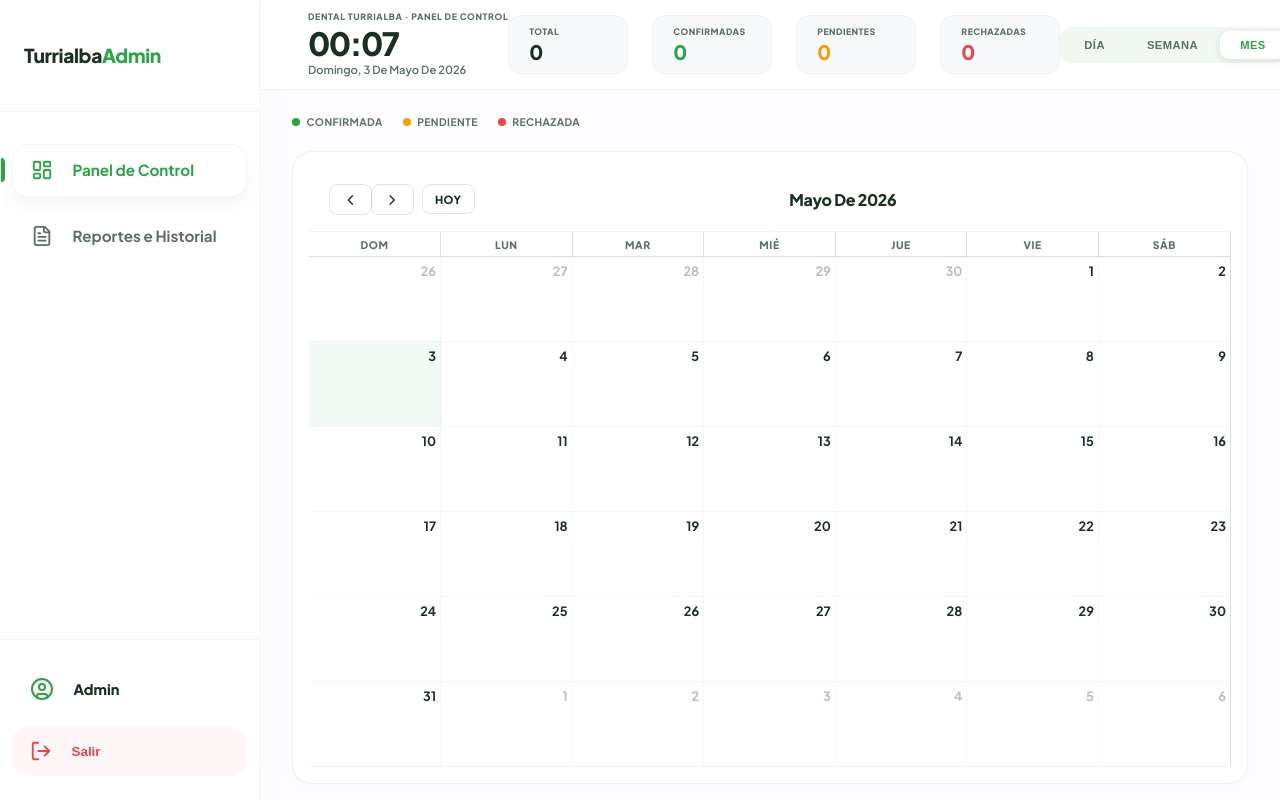
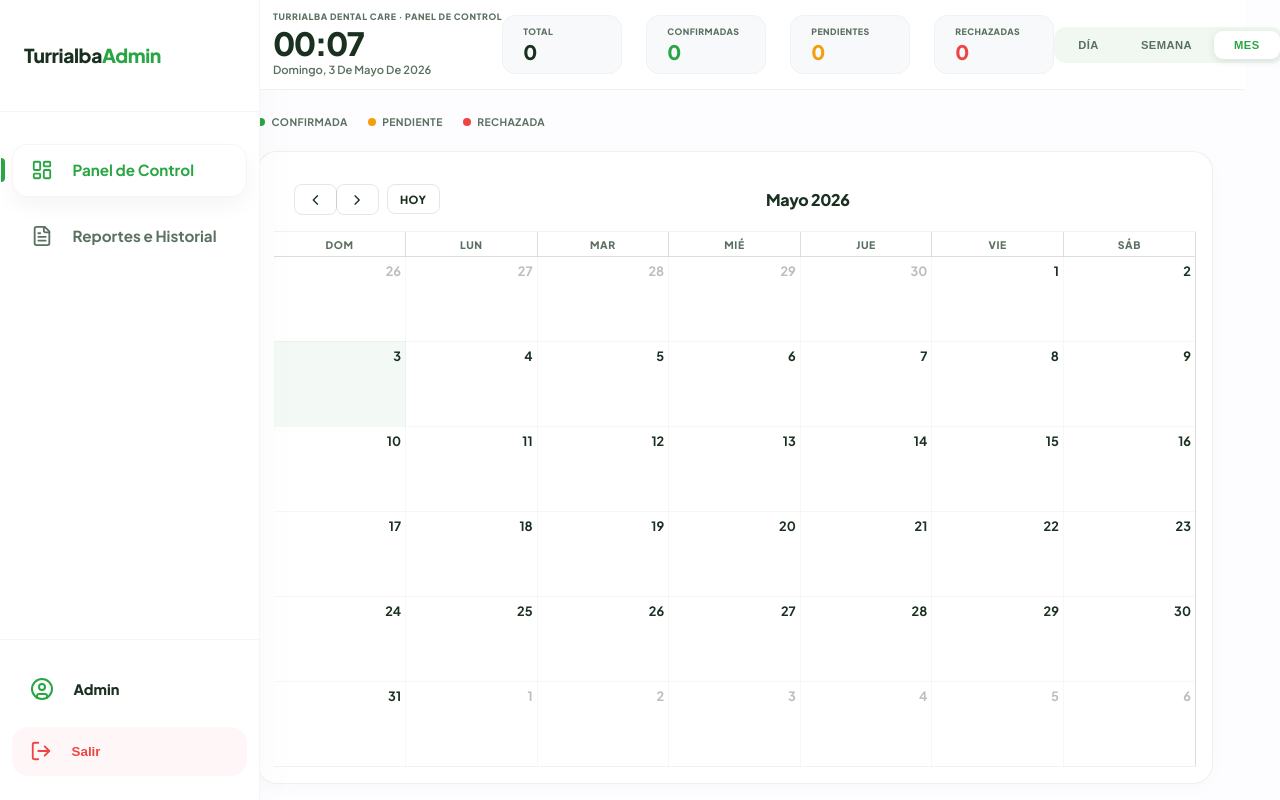
Before and after one commit to KevinMB0220/clinica-dental, a React (Vite) app: page /admin in a window 1280 px wide. Both pictures are taken after a click on the button "MES". Built offline with nearby package versions, Linux system fonts and the light colour scheme.

Commit message:
fix(admin): nombre Turrialba Dental Care y formato de mes sin 'de'

```diff
--- a/src/pages/Admin.jsx
+++ b/src/pages/Admin.jsx
@@ -273,7 +273,7 @@ export default function Admin() {
 
       <header className="admin-header-premium">
         <div style={{ flex: '0 0 auto' }}>
-          <div style={{ fontSize: '0.55rem', fontWeight: 800, color: 'var(--text-muted)', textTransform: 'uppercase', letterSpacing: '0.07em', marginBottom: '3px' }}>Dental Turrialba · Panel de Control</div>
+          <div style={{ fontSize: '0.55rem', fontWeight: 800, color: 'var(--text-muted)', textTransform: 'uppercase', letterSpacing: '0.07em', marginBottom: '3px' }}>Turrialba Dental Care · Panel de Control</div>
           <div style={{ fontSize: '2rem', fontWeight: 900, letterSpacing: '-0.05em', lineHeight: 1, color: 'var(--text-main)' }}>
             {now.toLocaleTimeString('es-CR', { hour: '2-digit', minute: '2-digit', hour12: false })}
           </div>
@@ -428,7 +428,10 @@ export default function Admin() {
                     dateClick={(info) => { setSelectedDate(info.dateStr); setViewMode('day'); }}
                     headerToolbar={{ left: 'prev,next today', center: 'title', right: '' }}
                     buttonText={{ today: 'Hoy' }}
-                    titleFormat={{ year: 'numeric', month: 'long' }}
+                    titleFormat={(info) => {
+                      const months = ['Enero','Febrero','Marzo','Abril','Mayo','Junio','Julio','Agosto','Septiembre','Octubre','Noviembre','Diciembre'];
+                      return `${months[info.date.month]} ${info.date.year}`;
+                    }}
                     dayMaxEvents={3}
                   />
                 </div>
```
